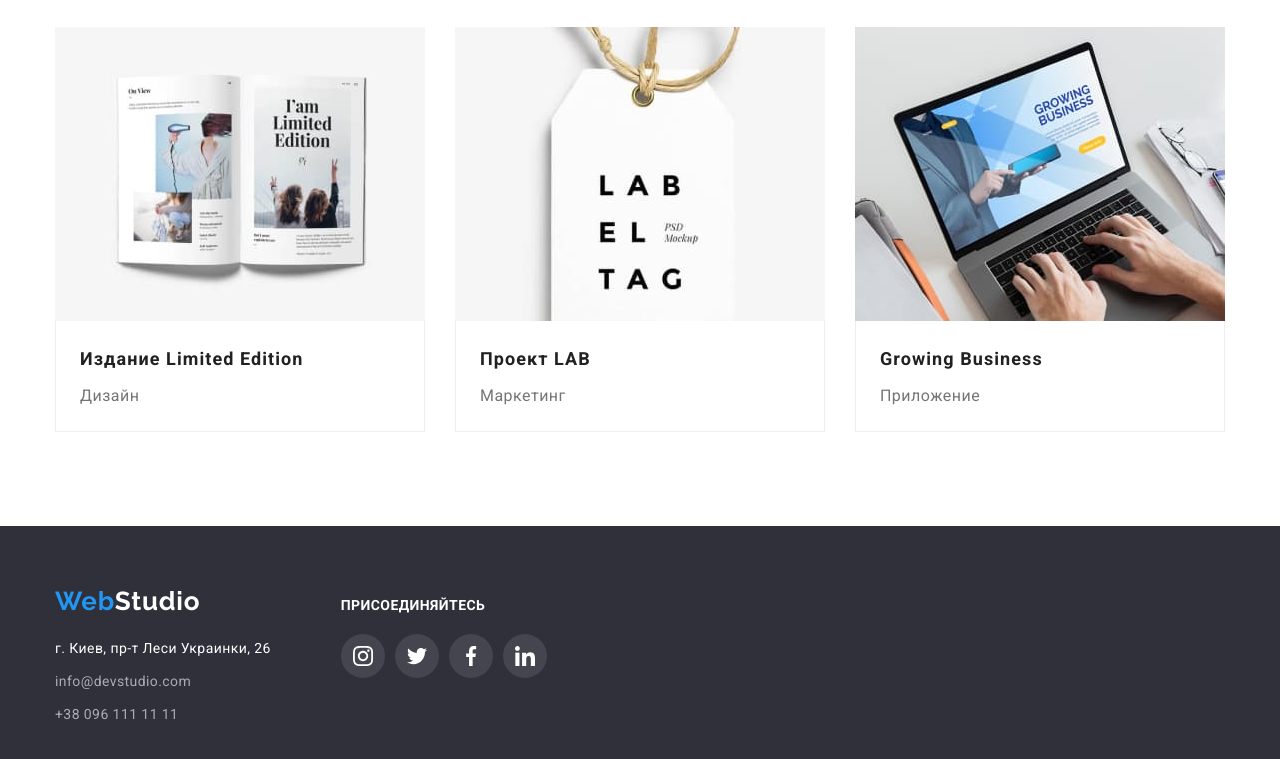
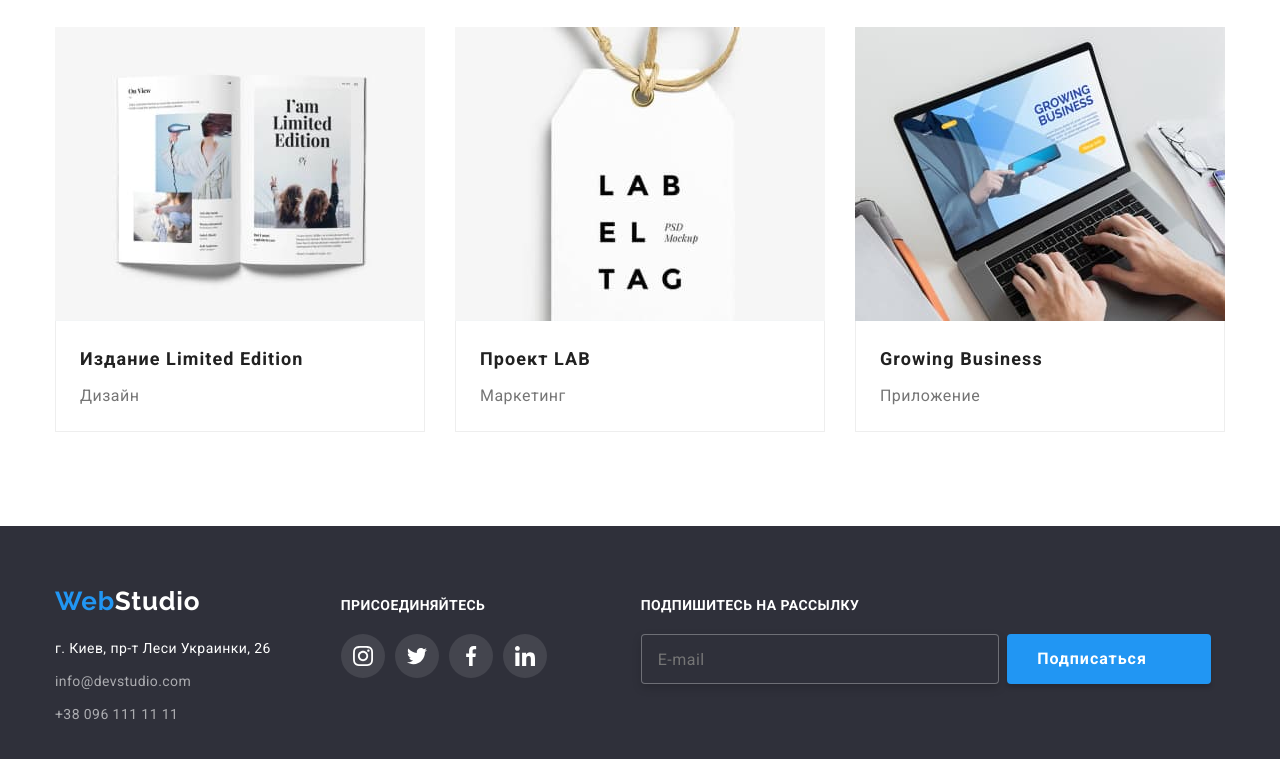
Before and after one commit to svetlana-padalka/goit-markup-hw-06, a plain HTML site: page portfolio.html in a window 1280 px wide. Shown: the part 1106-1865 px from the top of the page. Drawn offline with nearby package versions, Linux system fonts and the light colour scheme.

Commit message:
Додає оформлення форми заявки модального вікна та форми підписки

```diff
--- a/css/styles.css
+++ b/css/styles.css
@@ -569,6 +569,28 @@ img {
   color: var(--primary-white-color);
   background-color: rgba(47, 48, 58, 0.8);
 }
+.subscribe-form-input {
+  padding-left: 16px;
+  width: 358px;
+  height: 50px;
+  font-weight: 400;
+  font-size: 16px;
+  line-height: 1.25;
+  letter-spacing: 0.03em;
+
+  color: var(--footer-contact-color);
+  background: var(--background-color-footer);
+
+  border: 1px solid rgba(255, 255, 255, 0.3);
+  box-sizing: border-box;
+  filter: drop-shadow(0px 4px 4px rgba(0, 0, 0, 0.15));
+  border-radius: 4px;
+}
+.subscribe-form {
+  margin-left: 94px;
+  width: 570px;
+  height: 86px;
+}
 
 /* Портфолио */
 .portfolio-nav-list {
@@ -832,9 +854,6 @@ img {
 }
 .contact-form-checkbox-label::before {
   display: inline-block;
-  /* display: flex;
-  justify-content: center;
-  align-items: center; */
   margin-right: 7px;
   width: 16px;
   height: 15px;
@@ -868,12 +887,14 @@ img {
   text-align: center;
   letter-spacing: 0.06em;
   cursor: pointer;
+
   color: var(--primary-white-color);
-
   background-color: var(--background-color-hero-btn);
   box-shadow: 0px 4px 4px rgba(0, 0, 0, 0.15);
   border-radius: 4px;
   border: none;
+
+  transition: background-color 250ms cubic-bezier(0.4, 0, 0.2, 1);
 }
 .contact-form-submit-btn:hover,
 .contact-form-submit-btn:focus {
@@ -882,3 +903,36 @@ img {
 .contact-form-checkbox-wrapper {
   margin-bottom: 30px;
 }
+.subscribe-form-submit-btn {
+  min-width: 200px;
+  height: 50px;
+  font-family: inherit;
+  font-weight: 700;
+  font-size: 16px;
+  line-height: 1.88;
+  padding: 10px 30px;
+
+  display: flex;
+  align-items: center;
+  justify-content: center;
+  text-align: center;
+  letter-spacing: 0.06em;
+  cursor: pointer;
+
+  color: var(--primary-white-color);
+  background-color: var(--background-color-hero-btn);
+  box-shadow: 0px 4px 4px rgba(0, 0, 0, 0.15);
+  border-radius: 4px;
+  border: none;
+
+  transition: background-color 250ms cubic-bezier(0.4, 0, 0.2, 1);
+}
+.subscribe-form-icon {
+  margin-left: 10px;
+
+  transition: fill 250ms cubic-bezier(0.4, 0, 0.2, 1);
+}
+.subscribe-form-wrapper {
+  display: flex;
+  justify-content: space-between;
+}
--- a/portfolio.html
+++ b/portfolio.html
@@ -317,6 +317,28 @@
             </li>
           </ul>
         </div>
+
+        <form class="subscribe-form">
+          <p class="footer-title">подпишитесь на рассылку</p>
+          <!-- <label class="contact-form-item"> -->
+          <span class="subscribe-form-wrapper">
+            <input
+              name="user-mail"
+              class="subscribe-form-input"
+              type="email"
+              lang="en"
+              placeholder="E-mail"
+              required
+            />
+            <!-- </label> -->
+            <button type="submit" class="subscribe-form-submit-btn">
+              Подписаться
+              <svg class="subscribe-form-icon" width="24" height="24">
+                <use href="./images/sprite.svg#icon-send"></use>
+              </svg>
+            </button>
+          </span>
+        </form>
       </div>
     </footer>
   </body>
```
Also changed, not shown: index.html (+11 -7 lines).
